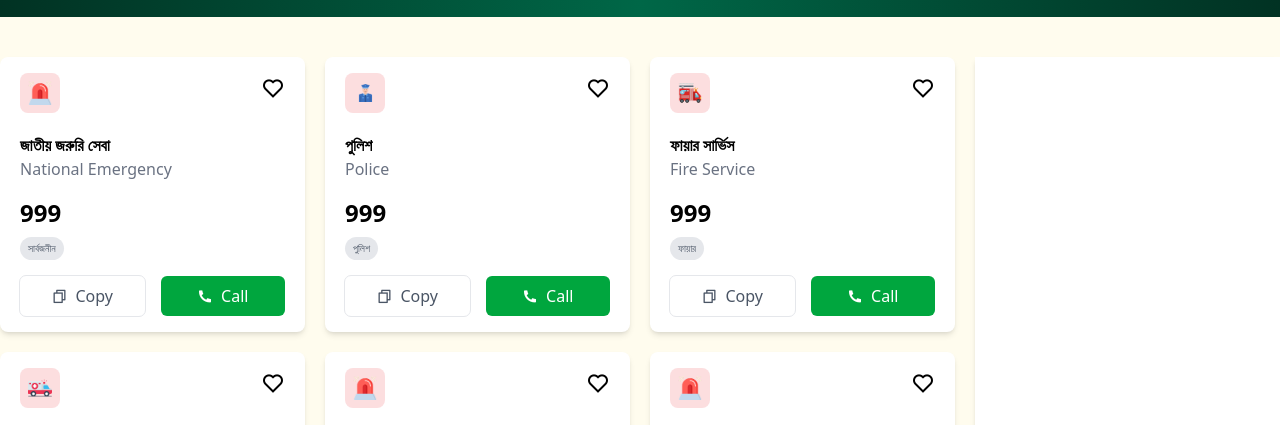
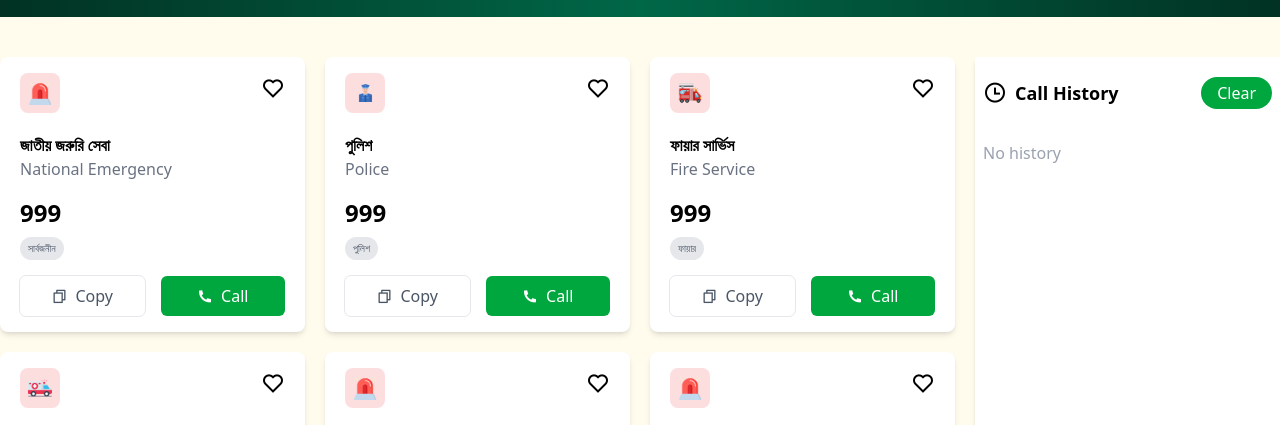
Before and after one commit to mobinkhanweb/Assignment-05, a plain HTML site: page index.html in a window 1280 px wide. Shown: the part 299-724 px from the top of the page. Drawn offline with nearby package versions, Linux system fonts and the light colour scheme.

Commit message:
added call history parts

```diff
--- a/index.html
+++ b/index.html
@@ -440,6 +440,26 @@
           >
             <div class="flex items-center justify-between">
 
+    <!-- Cleat part             -->
+      <div class="flex items-center text-lg gap-2">
+                <i class="ri-time-line text-2xl"></i>
+                <h1 class="font-semibold">Call History</h1>
+              </div>
+              <button
+                id="clear-hitory"
+                class="bg-green-600 text-white py-1 px-4 rounded-full cursor-pointer"
+              >
+                Clear
+              </button>
+            </div>
+
+
+            <div class="mt-8 space-y-6" id="history-container">
+              <p id="no-histry" class="text-gray-400">No history</p>
+            </div>
+          </div>
+        </div>
+      </section>
   </main>
 </body>
 </html>
```
